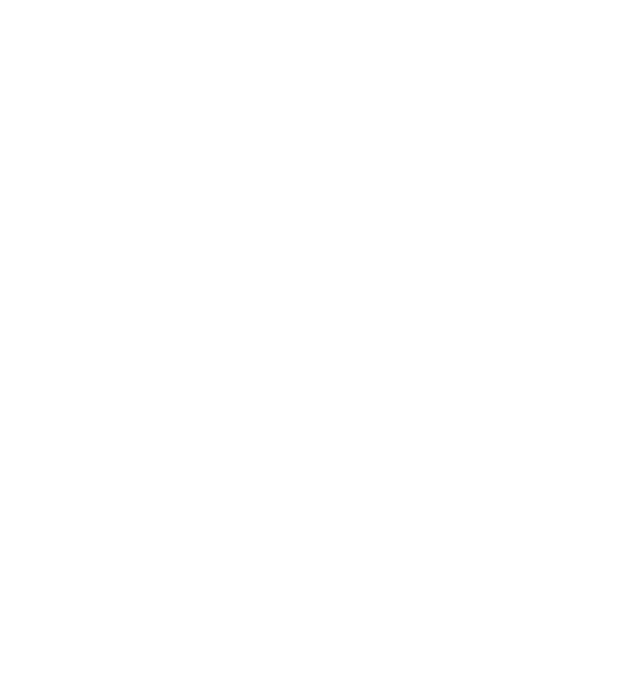
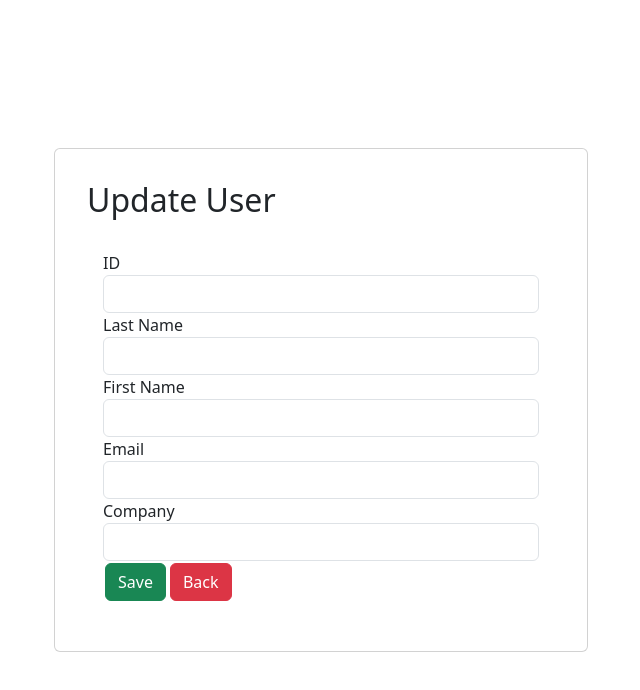
Before and after one commit to MadgulaVamshi06/user-management-dashboard, a React (Vite) app in the folder client/: page /users/update/1 in a window 1280 px wide. Before the commit this address had no page. Shown: the top 690 px of the page, without its empty margins (319-959 px from the left). Built offline with nearby package versions, Linux system fonts and the light colour scheme; no server answers.

Commit message:
updated removing and editing components

```diff
--- a/client/src/App.jsx
+++ b/client/src/App.jsx
@@ -2,17 +2,17 @@
 import Home from "./Pages/Home";
 import Create from "./Components/Create";
 import Update from "./Components/Update";
-import Read from "./Components/UsetDetails";
 import "./App.css";
 import "bootstrap/dist/css/bootstrap.min.css";
+import UserDetails from "./Components/UsetDetails";
 function App() {
   return (
     <BrowserRouter>
       <Routes>
         <Route path="/" element={<Home />}></Route>
-        <Route path="/create" element={<Create />}></Route>
-        <Route path="/update/:id" element={<Update />}></Route>
-        <Route path="/detail/:id" element={<Read />}></Route>
+        <Route path="/users/create" element={<Create />}></Route>
+        <Route path="/users/update/:userid" element={<Update />}></Route>
+        <Route path="/users/detail/:userid" element={<UserDetails />}></Route>
       </Routes>
     </BrowserRouter>
   );
--- a/client/src/Components/Update.jsx
+++ b/client/src/Components/Update.jsx
@@ -1,12 +1,158 @@
-import React from 'react'
+import { useEffect, useState } from "react";
+import { Link, useNavigate, useParams } from "react-router-dom";
 
 function Update() {
+  const { userid } = useParams();
+  const navigate = useNavigate();
+
+  // State Initialization
+  const [updatedUserId, setUpdatedUserId] = useState("");
+  const [updatedLastName, setUpdatedLastName] = useState("");
+  const [updatedEmail, setUpdatedEmail] = useState("");
+  const [updatedFirstName, setUpdatedFirstName] = useState("");
+  const [updatedCompanyName, setUpdatedCompanyName] = useState("");
+  const [emailValidationError, setEmailValidationError] = useState("");
+
+  useEffect(() => {
+    // Fetching existing user data
+    fetch(`http://localhost:5000/users/${userid}`)
+      .then((res) => res.json())
+      .then((resp) => {
+        setUpdatedUserId(resp.id);
+        setUpdatedLastName(resp.name);
+        setUpdatedFirstName(resp.name);
+        setUpdatedEmail(resp.email);
+        setUpdatedCompanyName(resp.company);
+      })
+      .catch((err) => {
+        console.log(err.message);
+      });
+  }, [userid]);
+
+  const handleSubmit = (e) => {
+    e.preventDefault();
+    const data = {
+      id: updatedUserId,
+      lastname: updatedLastName,
+      firstname: updatedFirstName,
+      email: updatedEmail,
+      company: updatedCompanyName,
+    };
+
+    // Updating user data
+    fetch(`http://localhost:5000/users/${userid}`, {
+      method: "PUT",
+      headers: {
+        "Content-Type": "application/json",
+      },
+      body: JSON.stringify(data),
+    })
+      .then((res) => {
+        if (res.ok) {
+          alert('Saved successfully.');
+          navigate('/');
+        } else {
+          throw new Error('Failed to update the user');
+        }
+      })
+      .catch((err) => {
+        console.log(err.message);
+      });
+  };
+
   return (
     <div>
+      <div className="row">
+        <div className="offset-lg-3 col-lg-6">
+          <form className="container" onSubmit={handleSubmit}>
+            <div className="card" style={{ textAlign: "left" }}>
+              <div className="card-title">
+                <h2> Update User</h2>
+              </div>
+              <div className="card-body">
+                <div className="row">
+                  <div className="col-lg-12">
+                    <div className="form-group">
+                      <label>ID</label>
+                      <input
+                        type="number"
+                        value={updatedUserId}
+                        onChange={(e) => setUpdatedUserId(e.target.value)} // Allow editing of the ID
+                        className="form-control"
+                      />
+                    </div>
+                  </div>
 
+                  <div className="col-lg-12">
+                    <div className="form-group">
+                      <label>Last Name</label>
+                      <input
+                        required
+                        value={updatedLastName}
+                        onChange={(e) => setUpdatedLastName(e.target.value)}
+                        className="form-control"
+                      />
+                    </div>
+                  </div>
 
+                  <div className="col-lg-12">
+                    <div className="form-group">
+                      <label>First Name</label>
+                      <input
+                        required
+                        value={updatedFirstName}
+                        onChange={(e) => setUpdatedFirstName(e.target.value)}
+                        className="form-control"
+                      />
+                    </div>
+                  </div>
+
+                  <div className="col-lg-12">
+                    <div className="form-group">
+                      <label>Email</label>
+                      <input
+                        value={updatedEmail}
+                        onChange={(e) => {
+                          setUpdatedEmail(e.target.value);
+                          setEmailValidationError(""); // Clear error on email change
+                        }}
+                        className="form-control"
+                      />
+                      {emailValidationError && (
+                        <span className="text-danger">{emailValidationError}</span>
+                      )}
+                    </div>
+                  </div>
+
+                  <div className="col-lg-12">
+                    <div className="form-group">
+                      <label>Company</label>
+                      <input
+                        value={updatedCompanyName}
+                        onChange={(e) => setUpdatedCompanyName(e.target.value)}
+                        className="form-control"
+                      />
+                    </div>
+                  </div>
+
+                  <div className="col-lg-12">
+                    <div className="form-group">
+                      <button className="btn btn-success" type="submit">
+                        Save
+                      </button>
+                      <Link to="/" className="btn btn-danger">
+                        Back
+                      </Link>
+                    </div>
+                  </div>
+                </div>
+              </div>
+            </div>
+          </form>
+        </div>
+      </div>
     </div>
-  )
+  );
 }
 
-export default Update
+export default Update;
--- a/client/src/Components/UsetDetails.jsx
+++ b/client/src/Components/UsetDetails.jsx
@@ -1,9 +1,50 @@
-import React from 'react'
+import React, { useEffect, useState } from "react";
+import { Link, useParams } from "react-router-dom";
 
-const UsetDetails = () => {
+const UserDetails = () => {
+  const { userid } = useParams();
+  const [userData, setUserData] = useState({});
+
+  useEffect(() => {
+    if (userid) {
+      fetch(`http://localhost:5000/users/${userid}`)
+        .then((res) => res.json())
+        .then((resp) => {
+          setUserData(resp);
+        })
+        .catch((err) => {
+          console.log(err.message);
+        });
+    }
+  }, [userid]);
+
+
+
+  const fullName = userData.firstname && userData.lastname ? `${userData.firstname} ${userData.lastname}` : '';
+
   return (
-    <div>UsetDetails</div>
-  )
-}
+    <div className="container">
+      <div className="card row" style={{ textAlign: "left" }}>
+        <div className="card-title">
+          <h2>User Details</h2>
+        </div>
+        <div className="card-body">
+          {userData && (
+            <div>
+              <h2>
+                The User name is : <b>{fullName}</b> ({userData.id})
+              </h2>
+              <h5>Email is : {userData.email}</h5>
+              <h5>Company is : {userData.company}</h5>
+              <Link className="btn btn-danger" to="/">
+                Back to Listing
+              </Link>
+            </div>
+          )}
+        </div>
+      </div>
+    </div>
+  );
+};
 
-export default UsetDetails
+export default UserDetails;
--- a/client/src/Pages/Home.jsx
+++ b/client/src/Pages/Home.jsx
@@ -1,24 +1,42 @@
 import React, { useEffect, useState } from "react";
-import { Link,useNavigate } from "react-router-dom";
+import { Link, useNavigate } from "react-router-dom";
 
 const Home = () => {
   const [users, setUsers] = useState([]);
+  const navigate = useNavigate();
 
-  const [userData, setuserData] = useState(null);
-    const navigate = useNavigate();
+  const LoadDetail = (id) => {
+    navigate("/users/detail/" + id);
+  };
 
-    const LoadDetail = (id) => {
-        navigate("/detail/" + id);
+  const LoadEdit = (id) => {
+    navigate("/users/update/" + id);
+  };
+
+  const Removefunction = (id) => {
+    if (window.confirm('Do you want to remove?')) {
+      fetch(`http://localhost:5000/users/${id}`, {
+        method: "DELETE",
+      })
+      .then((res) => {
+        if (res.ok) {
+          alert('Removed successfully.');
+          // Remove the deleted user from the state
+          setUsers(users.filter(user => user.id !== id));
+        } else {
+          throw new Error('Failed to remove the user');
+        }
+      })
+      .catch((err) => {
+        console.log(err.message);
+      });
     }
-    const LoadEdit = (id) => {
-        navigate("update/" + id);
-    }
+  };
+
 
   useEffect(() => {
     fetch("http://localhost:5000/users")
-      .then((res) => {
-        return res.json();
-      })
+      .then((res) => res.json())
       .then((resp) => {
         setUsers(resp);
       })
@@ -26,6 +44,7 @@
         console.log(err.message);
       });
   }, []);
+
   return (
     <div className="container">
       <div className="card">
@@ -33,8 +52,8 @@
           <h2>Users List</h2>
         </div>
         <div className="card-body">
-        <div className="divbtn">
-            <Link to='/create'  className='btn btn-success'>Add New +</Link>
+          <div className="divbtn">
+            <Link to='/users/create' className='btn btn-success'>Add New +</Link>
           </div>
           <table className="table table-bordered">
             <thead className="bg-dark text-white">
@@ -57,8 +76,8 @@
                   <td>{user.company}</td>
                   <td>
                     <a onClick={() => { LoadEdit(user.id) }} className="btn btn-success">Edit</a>
-                    <a onClick={() => { LoadDetail(user.id) }}  className="btn btn-success">Details</a>
-                    <a onClick={() => { Removefunction(user.id) }}  className="btn btn-danger">Remove</a>
+                    <a onClick={() => { LoadDetail(user.id) }} className="btn btn-success">Details</a>
+                    <a onClick={() => { Removefunction(user.id) }} className="btn btn-danger">Remove</a>
                   </td>
                 </tr>
               ))}
```
